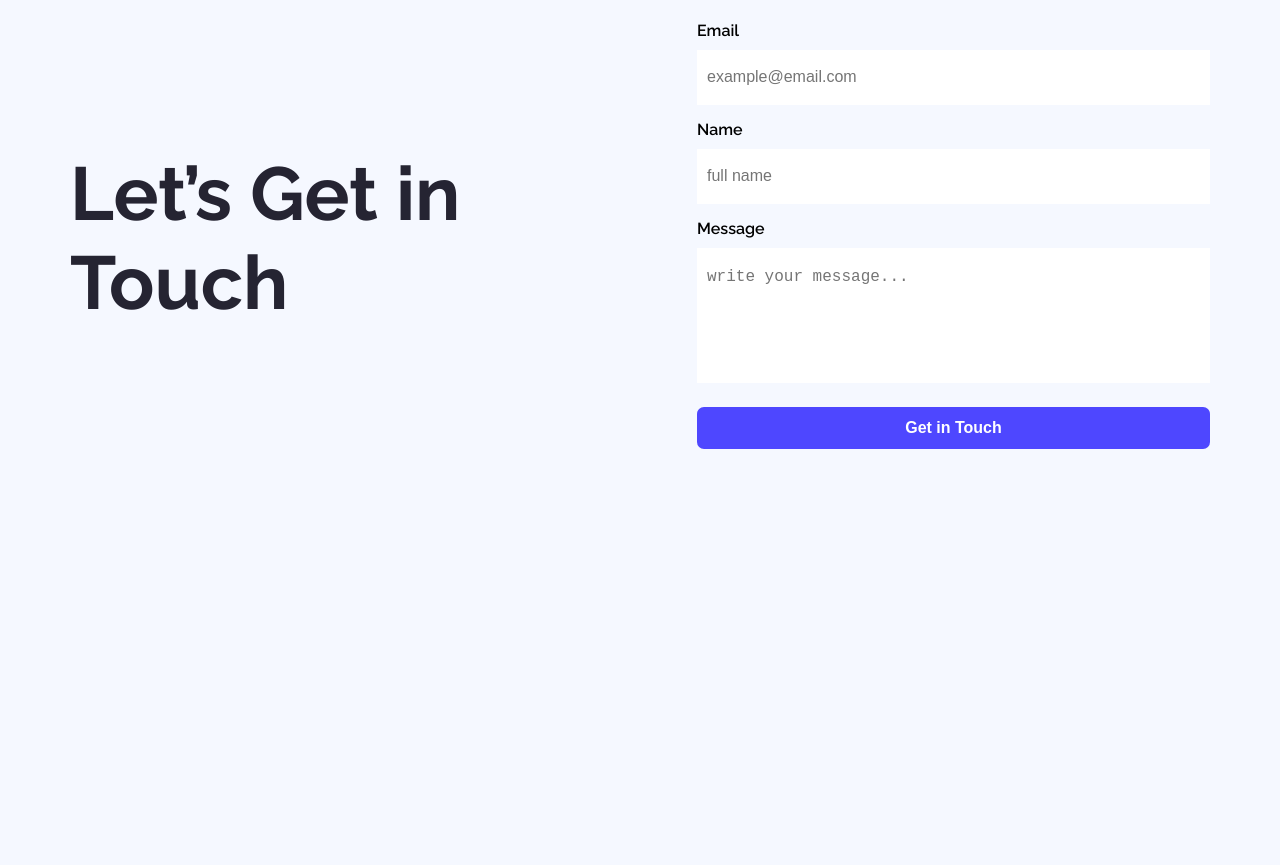
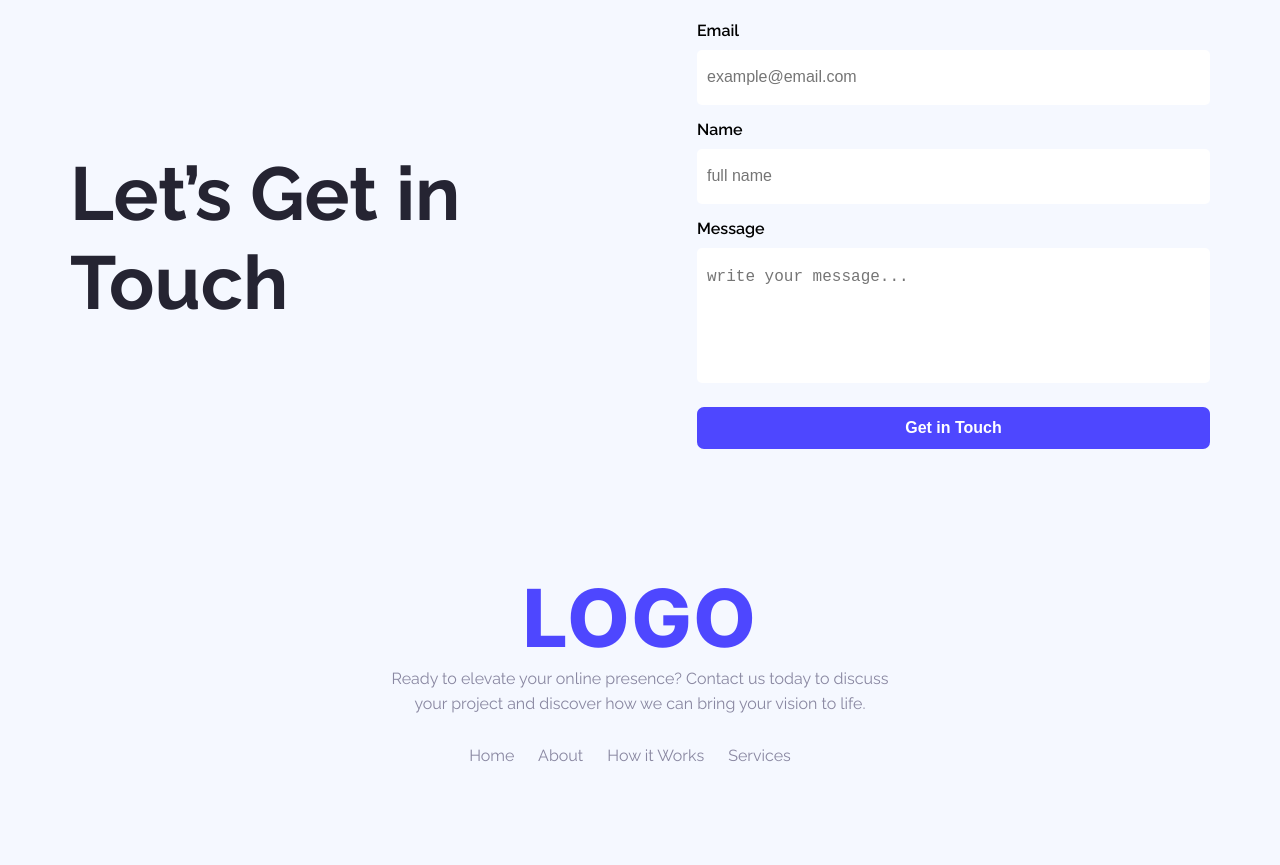
Before and after one commit to shamimarifin/web-landing, a plain HTML site: page index.html in a window 1280 px wide. Shown: the part 2892-3757 px from the top of the page. Before the commit the page ends 3361 px from the top, so only its background shows below. Drawn offline with Linux system fonts and the light colour scheme.

Commit message:
finished landing page website

```diff
--- a/css/style.css
+++ b/css/style.css
@@ -263,7 +263,15 @@ section {
   padding: 20px 10px;
   background-color: #fff;
   margin-top: 10px;
+  border-radius: 5px;
 }
+
+input:focus,
+textarea:focus{
+box-shadow: rgba(100, 100, 111, 0.2) 0px 7px 29px 0px;
+}
+
+
 .right-contact label{
   display: block;
   margin-top: 15px;
@@ -290,3 +298,32 @@ textarea{
   height: 135px;
   resize: none;
 }
+
+
+/* Footer CSS */
+.footer{
+  padding: 100px 0px;
+}
+
+.footer-logo{
+  width: 530px;
+  text-align: center;
+  margin: 0 auto;
+}
+
+.footer-logo p{
+  color: #8987A1;
+}
+
+.footer-logo .nav_logo{
+  font-size: 80px;
+}
+
+.footer-menu{
+  margin-top: 30px;
+}
+
+.footer-menu a{
+  margin-right: 20px;
+  color: #8987A1;
+}
--- a/index.html
+++ b/index.html
@@ -74,12 +74,12 @@
                             <p>Active Users</p>
                         </div>
                         <div class="item">
-                            <h2>50K</h2>
-                            <p>Active Users</p>
+                            <h2>2M+</h2>
+                            <p>Focus Sessions</p>
                         </div>
                         <div class="item">
-                            <h2>50K</h2>
-                            <p>Active Users</p>
+                            <h2>95%</h2>
+                            <p>Satisfaction Rate</p>
                         </div>
                     </div>
                 </div>
@@ -202,6 +202,23 @@
         </section>
     </main>
 
+    <!-- ---------- Footer Section --------- -->
+     <footer class="footer">
+        <div class="container">
+            <div class="footer-logo">
+                <a href="" class="nav_logo primaryColor">Logo</a>
+                <p>Ready to elevate your online presence? Contact us today to discuss your project and discover how we can bring your vision to life.</p>
+
+                <div class="footer-menu">
+                    <a href="#">Home</a>
+                    <a href="#">About</a>
+                    <a href="#">How it Works</a>
+                    <a href="#">Services</a>
+                </div>
+            </div>
+        </div>
+     </footer>
+
 </body>
 
 </html>
```
